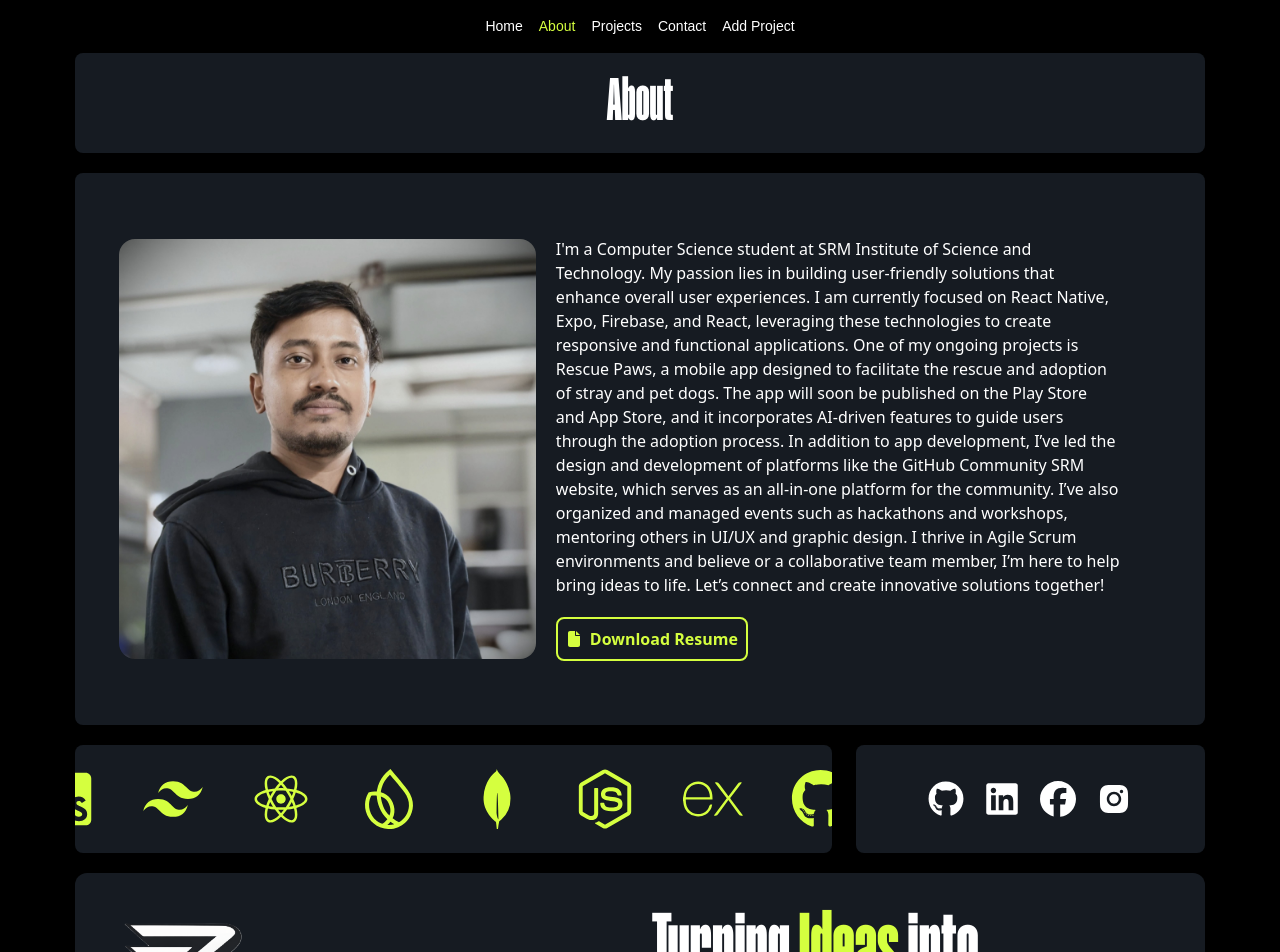
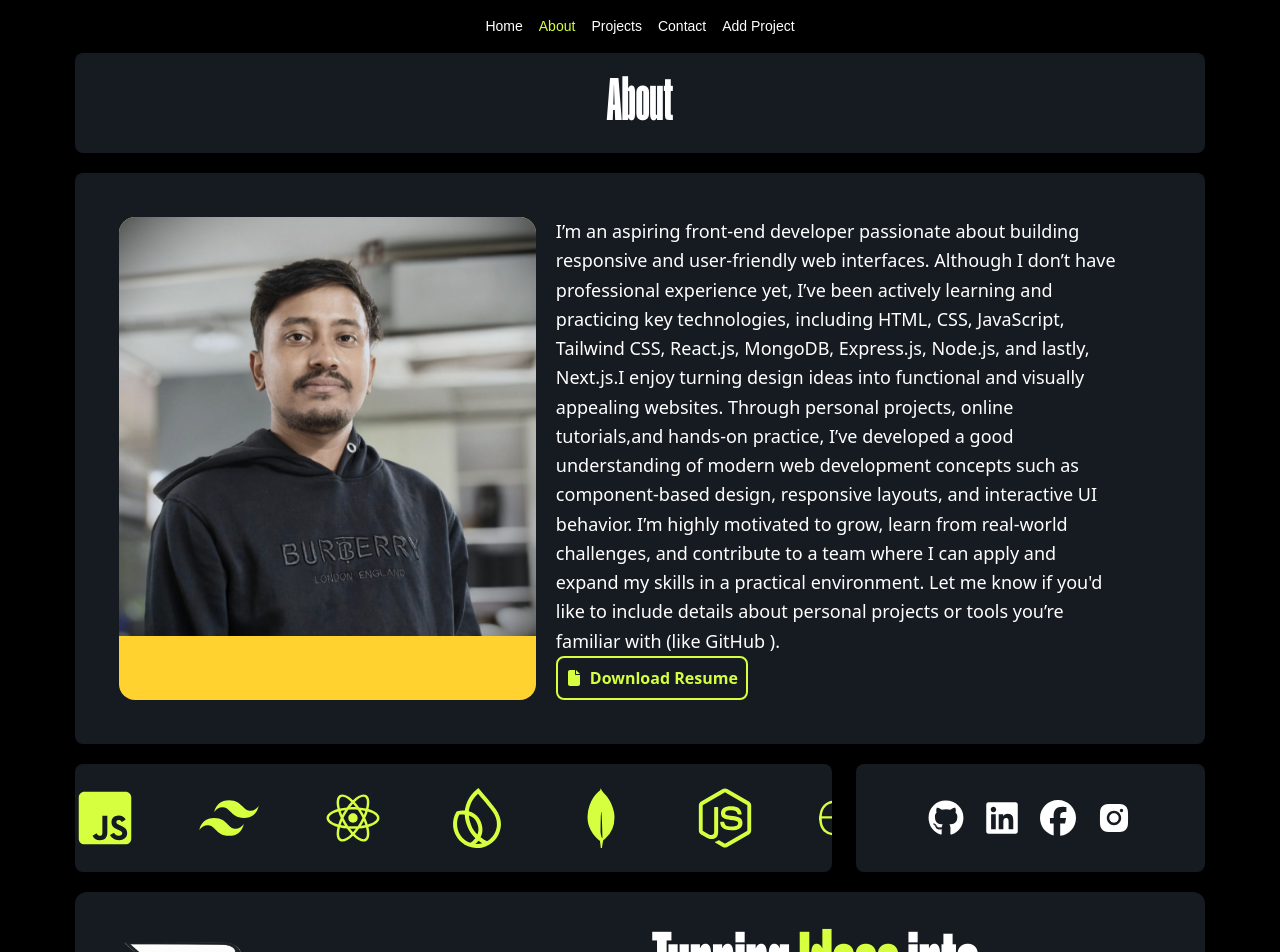
Before and after one commit to Baizid-B/New_Protfoilo_Site, a React (Vite) app: page /about in a window 1280 px wide. Shown: the top 952 px of the page. Built offline with nearby package versions, Linux system fonts and the light colour scheme; a web font is replaced by a local one.

Commit message:
some change in my code

```diff
--- a/src/Pages/About/About.jsx
+++ b/src/Pages/About/About.jsx
@@ -24,31 +24,19 @@ const About = () => {
                 <h1 className="font-humane text-6xl p-5 flex flex-row justify-center">About</h1>
             </div>
 
-            <div className="bg-[#161B22] rounded-lg p-11 flex flex-row items-center">
+            <div className="bg-[#161B22] rounded-lg p-11 flex flex-row">
                 {/* image */}
                 <div className="w-[40%] overflow-hidden bg-amber-300 rounded-2xl">
                     <img src={About_img} alt="About_image" />
                 </div>
 
                 {/* about_details */}
-                <div className="w-[58%] space-y-5 p-5">
-                    <p>
-                        I'm a Computer Science student at SRM Institute of Science and Technology.
-                        My passion lies in building user-friendly solutions that enhance overall user
-                        experiences. I am currently focused on React Native, Expo, Firebase, and React,
-                        leveraging these technologies to create responsive and functional applications.
-                        One of my ongoing projects is Rescue Paws, a mobile app designed to facilitate
-                        the rescue and adoption of stray and pet dogs. The app will soon be published
-                        on the Play Store and App Store, and it incorporates AI-driven features to guide users
-                        through the adoption process. In addition to app development, I’ve led the design and
-                        development of platforms like the GitHub Community SRM website, which serves as an all-in-one
-                        platform for the community. I’ve also organized and managed events such as hackathons and workshops,
-                        mentoring others in UI/UX and graphic design. I thrive in Agile Scrum environments and believe
-                        or a collaborative team
-                        member, I’m here to help bring ideas to life. Let’s connect and create innovative solutions together!
+                <div className="w-[58%] px-5 flex flex-col justify-between items-stretch">
+                    <p className="leading-relaxed text-lg">
+                        I’m an aspiring front-end developer passionate about building responsive and user-friendly web interfaces. Although I don’t have professional experience yet, I’ve been actively learning and practicing key technologies, including HTML, CSS, JavaScript, Tailwind CSS, React.js, MongoDB, Express.js, Node.js, and lastly, Next.js.I enjoy turning design ideas into functional and visually appealing websites. Through personal projects, online tutorials,and hands-on practice, I’ve developed a good understanding of modern web development concepts such as component-based design, responsive layouts, and interactive UI behavior. I’m highly motivated to grow, learn from real-world challenges, and contribute to a team where I can apply and expand my skills in a practical environment. Let me know if you'd like to include details about personal projects or tools you’re familiar with (like GitHub ).
                     </p>
 
-                    <div className="flex flex-row justify-items-start">
+                    <div className="flex flex-row">
                         <Link to='' className="flex flex-row items-center gap-2 p-2 rounded-lg bg-transparent border-[#D5FF3F] border-2 text-[#D5FF3F] font-semibold">
                             <span className="text-[#D5FF3F]"><FaFile /></span> Download Resume
                         </Link>
@@ -60,25 +48,25 @@ const About = () => {
                 {/* skills */}
                 <div className="w-[67%] py-6 flex flex-row bg-[#161B22] rounded-lg">
                     <Marquee>
-                        <div className="text-6xl px-6 text-[#D5FF3F]"><FaHtml5 /></div>
-                        <div className="text-6xl px-6 text-[#D5FF3F]"><SiCss3 /></div>
-                        <div className="text-6xl px-6 text-[#D5FF3F]"><FaJsSquare /></div>
-                        <div className="text-6xl px-6 text-[#D5FF3F]"><RiTailwindCssFill /></div>
-                        <div className="text-6xl px-6 text-[#D5FF3F]"><RiReactjsFill /></div>
-                        <div className="text-6xl px-6 text-[#D5FF3F]"><SiFirebase /></div>
-                        <div className="text-6xl px-6 text-[#D5FF3F]"><SiMongodb /></div>
-                        <div className="text-6xl px-6 text-[#D5FF3F]"><FaNodeJs /></div>
-                        <div className="text-6xl px-6 text-[#D5FF3F]"><SiExpress /></div>
-                        <div className="text-6xl px-6 text-[#D5FF3F]"><FaGithub /></div>
+                        <div className="text-6xl px-8 text-[#D5FF3F]"><FaHtml5 /></div>
+                        <div className="text-6xl px-8 text-[#D5FF3F]"><SiCss3 /></div>
+                        <div className="text-6xl px-8 text-[#D5FF3F]"><FaJsSquare /></div>
+                        <div className="text-6xl px-8 text-[#D5FF3F]"><RiTailwindCssFill /></div>
+                        <div className="text-6xl px-8 text-[#D5FF3F]"><RiReactjsFill /></div>
+                        <div className="text-6xl px-8 text-[#D5FF3F]"><SiFirebase /></div>
+                        <div className="text-6xl px-8 text-[#D5FF3F]"><SiMongodb /></div>
+                        <div className="text-6xl px-8 text-[#D5FF3F]"><FaNodeJs /></div>
+                        <div className="text-6xl px-8 text-[#D5FF3F]"><SiExpress /></div>
+                        <div className="text-6xl px-8 text-[#D5FF3F]"><FaGithub /></div>
                     </Marquee>
                 </div>
 
                 {/* Social icon */}
                 <div className="w-2/6 py-9 flex flex-row gap-5 justify-center bg-[#161B22] text-4xl rounded-lg">
-                    <Link to='https://github.com/Baizid-B' target="_blank"><FaGithub /></Link>
-                    <Link to='https://www.linkedin.com/in/baizid-bostami-36962b292/' target="_blank"><FaLinkedin /></Link>
-                    <Link to='https://www.facebook.com/baizidbr' target="_blank"><FaFacebook /></Link>
-                    <Link to='https://www.instagram.com/baizid_bostami21/' target="_blank"><AiFillInstagram /></Link>
+                    <Link className="hover:text-[#d5ff3f] transition-all duration-300 ease-in-out" to='https://github.com/Baizid-B' target="_blank"><FaGithub /></Link>
+                    <Link className="hover:text-[#d5ff3f] transition-all duration-300 ease-in-out" to='https://www.linkedin.com/in/baizid-bostami-36962b292/' target="_blank"><FaLinkedin /></Link>
+                    <Link className="hover:text-[#d5ff3f] transition-all duration-300 ease-in-out" to='https://www.facebook.com/baizidbr' target="_blank"><FaFacebook /></Link>
+                    <Link className="hover:text-[#d5ff3f] transition-all duration-300 ease-in-out" to='https://www.instagram.com/baizid_bostami21/' target="_blank"><AiFillInstagram /></Link>
                 </div>
             </div>
         </div>
--- a/src/Pages/Contact/Contact.jsx
+++ b/src/Pages/Contact/Contact.jsx
@@ -1,31 +1,32 @@
+import contect_img from "../../assets/contact_page_image/contact_page_image.jpg";
 
 const Contact = () => {
     return (
-        <div className="w-11/12 mx-auto space-y-5">
+        <div className="w-11/12 mx-auto space-y-5 min-h-screen bg-cover bg-center rounded-2xl " style={{backgroundImage:`url(${contect_img})`}}>
             <div className="bg-[#161B22] rounded-lg">
                 <h1 className="font-humane text-6xl p-5 flex flex-row justify-center">Contact</h1>
             </div>
 
             {/* contact form */}
-            <div>
-                <form className="w-1/2 space-y-5">
+            <div className="flex justify-center">
+                <form className="w-1/2 space-y-5 py-20">
 
                     <div className="flex flex-col gap-2">
                         <label>Name</label>
-                        <input className="rounded-md w-full h-10 px-3 bg-white text-black" type="text" name="First_Name" placeholder="Enter Your First Name" />
+                        <input className="border focus:border-[#d5ff3f] focus:outline-none transition duration-300 rounded-md w-full h-16 px-3 bg-gray-100 text-black" type="text" name="First_Name" placeholder="Enter Your First Name" />
                     </div>
 
                     <div className="flex flex-col gap-2">
                         <label>Email</label>
-                        <input className="rounded-md w-full h-10 px-3 bg-white text-black" type="email" name="email" placeholder="Enter Your Email" />
+                        <input className="border focus:border-[#d5ff3f] focus:outline-none transition duration-300 rounded-md w-full h-16 px-3 bg-gray-100 text-black" type="email" name="email" placeholder="Enter Your Email" />
                     </div>
 
                     <div className="flex flex-col gap-2">
                         <label>Message</label>
-                        <textarea className="rounded-md w-full min-h-50 px-3 py-3 bg-white text-black" type="textarea" name="" id="" />
+                        <textarea className="border focus:border-[#d5ff3f] focus:outline-none transition duration-300 rounded-md w-full min-h-50 px-3 py-3 bg-gray-100 text-black" type="textarea" name="" placeholder="Enter Your Message"/>
                     </div>
 
-                    <input className="btn" type="submit" value="submit" />
+                    <input className="btn w-full text-lg uppercase bg-white h-12" type="submit" value="submit" />
                 </form>
             </div>
 
--- a/src/Pages/Projects/Projects.jsx
+++ b/src/Pages/Projects/Projects.jsx
@@ -5,25 +5,30 @@ const Projects = () => {
  const projectData = useLoaderData()
 
   return (
-    <div className="h-screen">
+    <div className="w-11/12 mx-auto py-20">
       {projectData && projectData.length > 0 ? (
         <div className="grid grid-cols-3 gap-5">
           {projectData.map((users) => (
-            <div className="bg-[#8B949E] p-5 rounded-2xl overflow-hidden">
-              <img src={users.image} alt="" />
 
-              <h1>{users.name}</h1>
+            <div className="bg-[#8B949E] p-5 rounded-2xl" key={users._id}>
+                <div className="image-wrap">
+                  <img className="rounded-xl" src={users.image} alt={users.name} />
+                </div>
 
-              <p>{users.details}</p>
+                    <h1 className="uppercase font-bold text-2xl font-sans my-2">{users.name}</h1>
+                    <p className="capitalize font-sans">{users.details}</p>
 
-              {/* More Images */}
-              <div>
-                {users?.multiple?.map((img) => (
-                  <img key={img._id} src={img} alt={img.name} />
-                ))}
-              </div>
+                    {/* More Images */}
+                      <div className="flex flex-row gap-5 overflow-hidden my-5">
+                          {
+                            users?.multiple?.map(img => (
+                              <img className="w-16 h-16 object-cover rounded-2xl" key={img._id} src={img} alt={img.name} />
+                            ))
+                          }
+                      </div>
+
             </div>
-          ))}{" "}
+          ))}
         </div>
       ) : (
         <p className="flex justify-center items-center p-5 text-xl font-semibold font-sans w-full h-screen">
--- a/src/index.css
+++ b/src/index.css
@@ -36,3 +36,19 @@
 .font-neue{
     font-family: "Bebas_neue", sans-serif;
 }
+
+.image-wrap {
+  width: 100%;
+  height: 350px;
+  overflow:hidden
+}
+.image-wrap img {
+  width: 100%;
+  height: 100%;
+  object-fit: cover;
+  object-position: top center;
+  transition: all 5s ease-in-out;
+}
+.image-wrap:hover img {
+  object-position: bottom center;
+}
```
Also changed, not shown: src/Pages/Home/Home.jsx (+18 -22 lines), src/Components/Header/Nav.jsx (line endings or trailing spaces), 1 other file (tests, documents, lock files or other folders).
